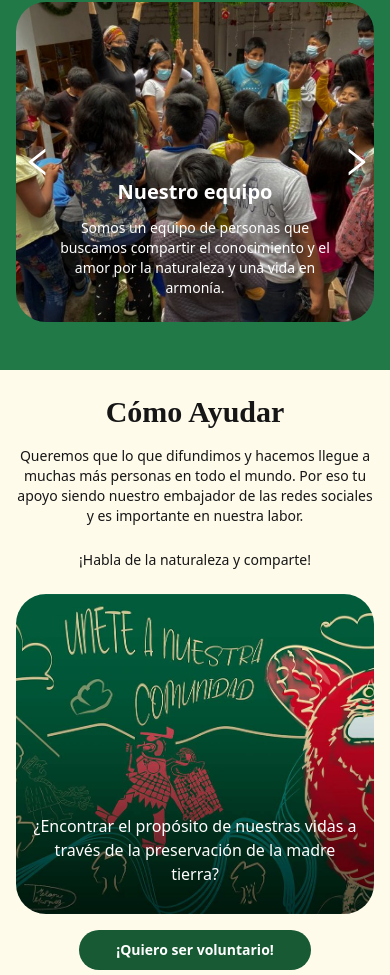
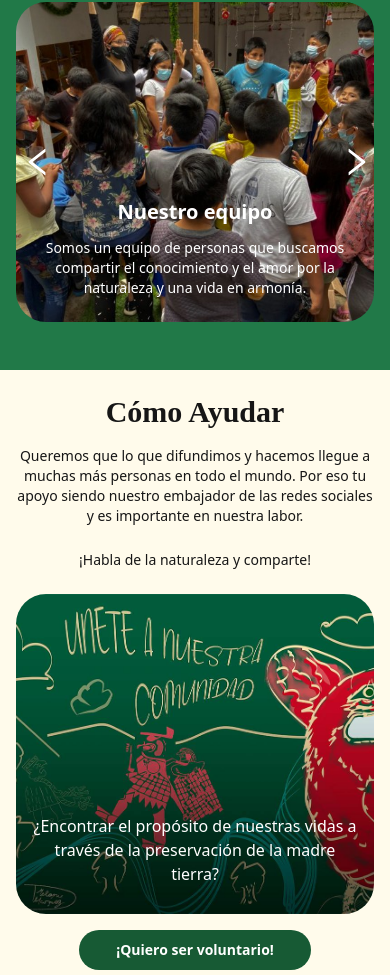
Before and after one commit to M4qu14v3l0/proyecto-verdeo, a Next.js app: page / in a window 390 px wide. Shown: the part 2139-3114 px from the top of the page. Built offline with nearby package versions, Linux system fonts and the light colour scheme.

Commit message:
12 del 4 9

```diff
--- a/app/components/CarrouselNos.js
+++ b/app/components/CarrouselNos.js
@@ -11,6 +11,7 @@ const images = [
         alt: 'Foto 1',
         href: '/nosotros/#equipo',
         titulo: "Nuestro equipo",
+        linkClass: "col-start-1 col-end-2 row-start-1 row-end-2 mt-auto mx-auto mb-6 flex flex-col z-30",
         texto: "Somos un equipo de personas que buscamos compartir el conocimiento y el amor por la naturaleza y una vida en armonía.",
     },
     {
@@ -18,6 +19,7 @@ const images = [
         alt: 'Foto 2',
         href: '/nosotros/#valores',
         titulo: "Nuestros valores",
+        linkClass: "col-start-1 col-end-2 row-start-1 row-end-2 mt-auto mx-auto mb-[2.7rem] md:mb-6 flex flex-col z-30",
         texto: '"La integridad es hacer lo correcto aunque nadie te esté mirando".',
     },
     {
@@ -25,6 +27,7 @@ const images = [
         alt: 'Foto 1',
         href: '/nosotros/#mision',
         titulo: "Misión/Visión",
+        linkClass: "col-start-1 col-end-2 row-start-1 row-end-2 mt-auto mx-auto mb-6 min-[384px]:mb-[2.7rem] md:mb-6 flex flex-col z-30",
         texto: "Queremos llegar a ser uno de los proyectos líderes y referentes en educacion ambiental y preservación.",
     },
 ]
@@ -65,9 +68,9 @@ export default function Carosusel() {
                                 className="rounded-xl w-full h-full animate-fadeIn object-cover"
                                 />
                             </Link>
-                            <Link className="col-start-1 col-end-2 row-start-1 row-end-2 mt-auto mx-auto mb-6 flex flex-col z-30" href={image.href}>
-                                <h4 className="text-center text-blanco font-bold text-xl px-8">{image.titulo}</h4>
-                                <p className="text-center text-blanco text-sm px-8 mt-3">{image.texto}</p>
+                            <Link className={image.linkClass} href={image.href}>
+                                <h4 className="text-center text-blanco font-bold text-xl px-4">{image.titulo}</h4>
+                                <p className="text-center text-blanco text-sm px-4 mt-3">{image.texto}</p>
                             </Link>
                         </div>
                     );
--- a/app/directorio/page.js
+++ b/app/directorio/page.js
@@ -17,7 +17,7 @@ export default function Page() {
   }, []);
   return (
     <div className='flex flex-col w-full bg-[#217948] h-auto'>
-      {empresas.length >= 1 ? <h2 className='text-bold text-4xl lg:text-5xl text-center mt-10 mb-6 px-4 text-blanco font-titulos'>Directorio Ecosostenible</h2> : ""}
+      {empresas.length >= 1 ? <h2 className='text-bold text-5xl lg:text-5xl text-center mt-32 mb-6 px-4 text-blanco font-titulos'>Directorio Ecosostenible</h2> : ""}
       <Moda />
       <Alimentos />
       <Personal />
```
